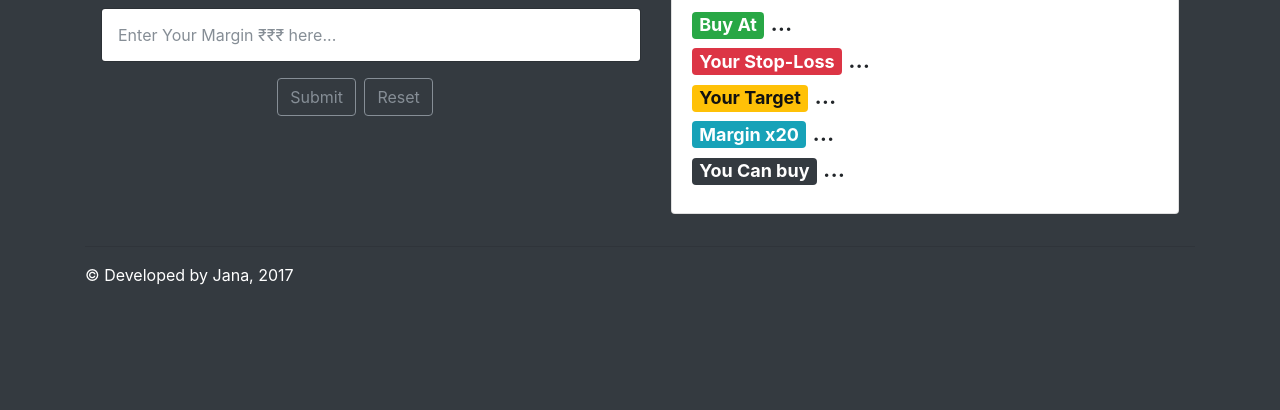
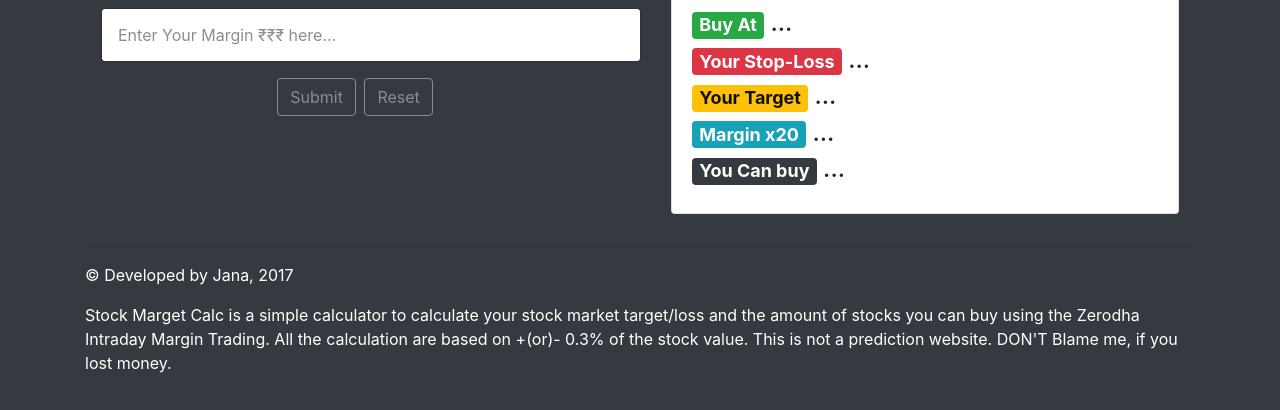
Before and after one commit to jana7418/stockmarket, a plain HTML site: page index.html in a window 1280 px wide. Shown: the part 158-568 px from the top of the page. Drawn offline with nearby package versions, Linux system fonts and the light colour scheme.

Commit message:
Added Disclaimer

```diff
--- a/index.html
+++ b/index.html
@@ -52,6 +52,7 @@
     <footer class="text-white">
       <hr>
       <p>&copy; Developed by Jana, 2017</p>
+      <p>Stock Marget Calc is a simple calculator to calculate your stock market target/loss and the amount of stocks you can buy using the Zerodha Intraday Margin Trading. All the calculation are based on +(or)- 0.3% of the stock value. This is not a prediction website. DON'T Blame me, if you lost money.</p>
     </footer>
     </div><!-- /.container -->
 <script>
```
